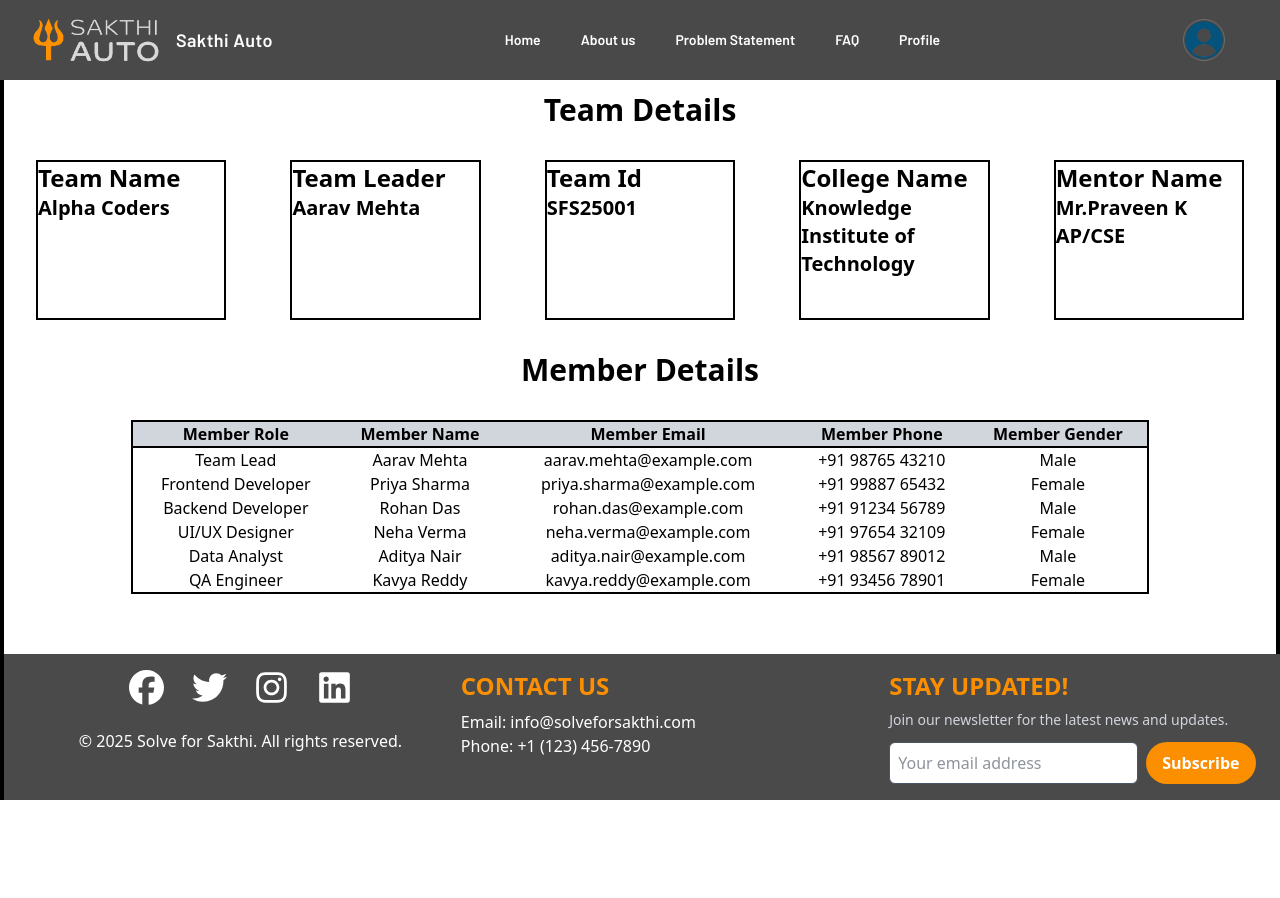
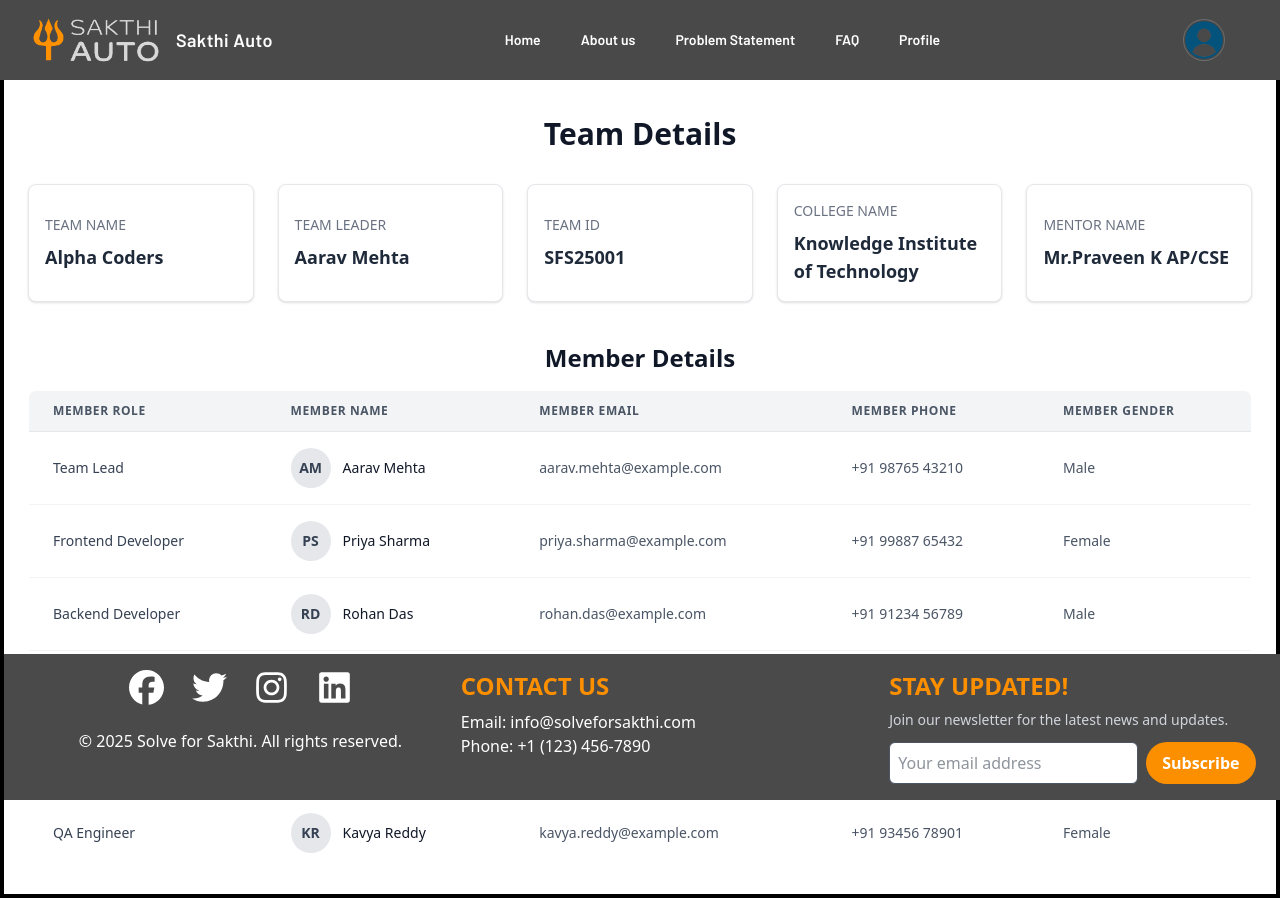
Before and after one commit to damodara2006/Project_SFS, a React (Vite) app in the folder frontend/: page /student in a window 1280 px wide. Before the commit the page ends 800 px from the top, so only its background shows below. Built offline with nearby package versions, Linux system fonts and the light colour scheme.

Commit message:
feat: enhance TeamDetails component with improved layout and member display

```diff
--- a/frontend/src/pages/student/TeamDetails.jsx
+++ b/frontend/src/pages/student/TeamDetails.jsx
@@ -13,59 +13,77 @@ const TeamDetails = () => {
     ];
 
     return (
-        <div>
-            <div>
-                <h1 className='text-center text-3xl font-bold'>Team Details</h1>
-                <div className='flex gap-16 m-8'>
-                    <div className='border-2 h-40 w-60'>
-                        <span className='font-bold text-2xl'>Team Name</span>
-                        <br />
-                        <span className='font-bold text-xl'>Alpha Coders</span>
+        <div className="min-h-screen bg-white/50 p-6">
+            <div className="max-w-7xl mx-auto">
+                <header className="mb-8">
+                    <h1 className="text-center text-3xl font-extrabold text-gray-900">Team Details</h1>
+                </header>
+
+                {/* Team meta */}
+                <section className="grid grid-cols-1 sm:grid-cols-2 md:grid-cols-3 lg:grid-cols-5 gap-6 mb-10">
+                    {[
+                        { label: "Team Name", value: "Alpha Coders" },
+                        { label: "Team Leader", value: "Aarav Mehta" },
+                        { label: "Team Id", value: "SFS25001" },
+                        { label: "College Name", value: "Knowledge Institute of Technology" },
+                        { label: "Mentor Name", value: "Mr.Praveen K AP/CSE" },
+                    ].map((item) => (
+                        <div
+                            key={item.label}
+                            className="flex flex-col justify-center border border-gray-200 rounded-lg p-4 bg-white shadow-sm hover:shadow-md transition"
+                        >
+                            <span className="text-sm font-medium text-gray-500 uppercase">{item.label}</span>
+                            <span className="mt-2 text-lg font-semibold text-gray-800">{item.value}</span>
+                        </div>
+                    ))}
+                </section>
+
+                {/* Members */}
+                <section>
+                    <h2 className="text-2xl text-center font-bold text-gray-900 mb-4">Member Details</h2>
+
+                    <div className="overflow-x-auto">
+                        <table className="min-w-full bg-white border border-gray-200 rounded-lg overflow-hidden">
+                            <thead className="bg-gray-100 border-b border-gray-200">
+                                <tr>
+                                    <th className="px-6 py-3 text-left text-xs font-semibold text-gray-600 uppercase tracking-wider">Member Role</th>
+                                    <th className="px-6 py-3 text-left text-xs font-semibold text-gray-600 uppercase tracking-wider">Member Name</th>
+                                    <th className="px-6 py-3 text-left text-xs font-semibold text-gray-600 uppercase tracking-wider">Member Email</th>
+                                    <th className="px-6 py-3 text-left text-xs font-semibold text-gray-600 uppercase tracking-wider">Member Phone</th>
+                                    <th className="px-6 py-3 text-left text-xs font-semibold text-gray-600 uppercase tracking-wider">Member Gender</th>
+                                </tr>
+                            </thead>
+                            <tbody className="divide-y divide-gray-100">
+                                {member.map((m) => {
+                                    const initials = m.name
+                                        .split(' ')
+                                        .map(part => part[0])
+                                        .join('')
+                                        .slice(0, 2)
+                                        .toUpperCase();
+                                    return (
+                                        <tr key={m.id} className="hover:bg-gray-50 transition">
+                                            <td className="px-6 py-4 align-middle text-sm text-gray-700">{m.role}</td>
+                                            <td className="px-6 py-4 align-middle">
+                                                <div className="flex items-center gap-3">
+                                                    <div className="h-10 w-10 rounded-full bg-gray-200 flex items-center justify-center text-sm font-semibold text-gray-700">
+                                                        {initials}
+                                                    </div>
+                                                    <div>
+                                                        <div className="text-sm font-medium text-gray-900">{m.name}</div>
+                                                    </div>
+                                                </div>
+                                            </td>
+                                            <td className="px-6 py-4 align-middle text-sm text-gray-600">{m.email}</td>
+                                            <td className="px-6 py-4 align-middle text-sm text-gray-600">{m.phone}</td>
+                                            <td className="px-6 py-4 align-middle text-sm text-gray-600">{m.gender}</td>
+                                        </tr>
+                                    );
+                                })}
+                            </tbody>
+                        </table>
                     </div>
-                    <div className='border-2 h-40 w-60'>
-                        <span className='font-bold text-2xl'>Team Leader</span>
-                        <br />
-                        <span className='font-bold text-xl'>Aarav Mehta</span>
-                    </div>
-                    <div className='border-2 h-40 w-60'>
-                        <span className='font-bold text-2xl'>Team Id</span>
-                        <br />
-                        <span className='font-bold text-xl'>SFS25001</span>
-                    </div>
-                    <div className='border-2 h-40 w-60'>
-                        <span className='font-bold text-2xl'>College Name</span>
-                        <br />
-                        <span className='font-bold text-xl'>Knowledge Institute of Technology</span>
-                    </div>
-                    <div className='border-2 h-40 w-60'>
-                        <span className='font-bold text-2xl'>Mentor Name</span>
-                        <br />
-                        <span className='font-bold text-xl'>Mr.Praveen K AP/CSE</span>
-                    </div>
-                </div>
-                <h1 className='text-3xl text-center font-bold'>Member Details</h1>
-                <table className='border-2 w-[80%] mx-auto mt-8 text-center'>
-                    <thead className='bg-gray-300 p-2 border-2 m-2 '>
-                        <tr className='mt-2'>
-                            <th>Member Role</th>
-                            <th>Member Name</th>
-                            <th>Member Email</th>
-                            <th>Member Phone</th>
-                            <th>Member Gender</th>
-                        </tr>
-                    </thead>
-                    <tbody>
-                        {member.map((m) => (
-                            <tr key={m.id}>
-                                <td>{m.role}</td>
-                                <td>{m.name}</td>
-                                <td>{m.email}</td>
-                                <td>{m.phone}</td>
-                                <td>{m.gender}</td>
-                            </tr>
-                        ))}
-                    </tbody>
-                </table>
+                </section>
             </div>
         </div>
     )
```
